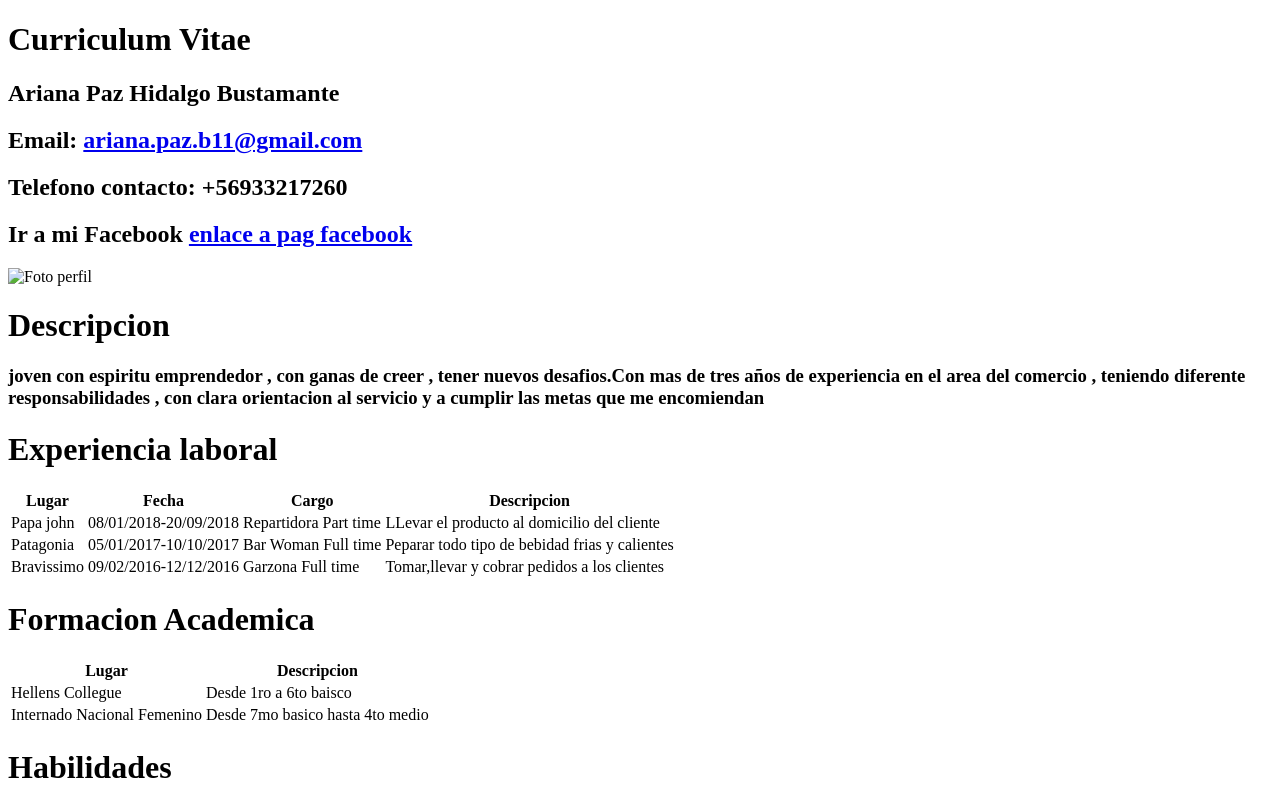
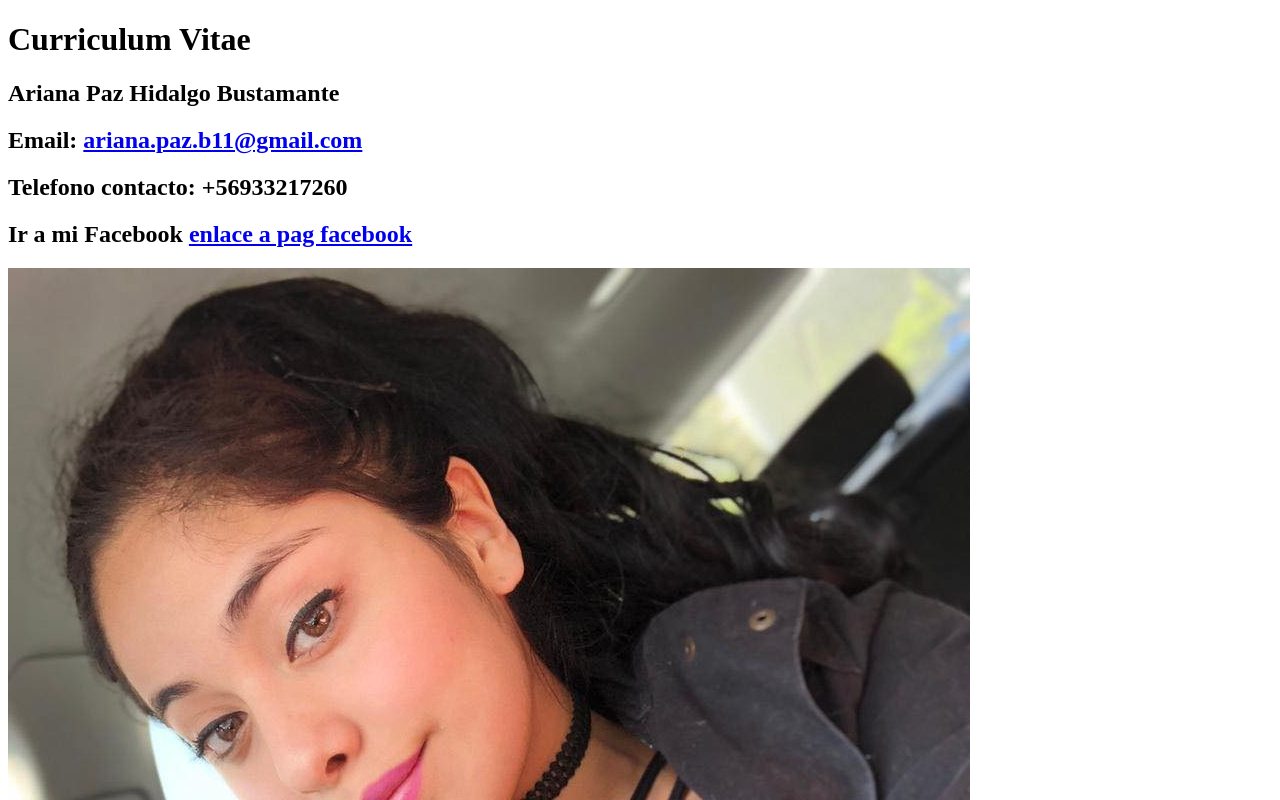
Before and after one commit to ArianaHidalgo/Mi-VC, a plain HTML site: page index.html in a window 1280 px wide. Shown: the top 800 px of the page. Drawn offline with Linux system fonts and the light colour scheme; files whose address does not match are found by name.

Commit message:
6ta edicion

```diff
--- a/index.html
+++ b/index.html
@@ -11,7 +11,7 @@
 	<h2>Telefono contacto: +56933217260</h2>
 	<h2>Ir a mi Facebook <a href="https://www.facebook.com/Drag0n.Mistr3ss"> enlace a pag facebook </a> </h2>
 
-	<img src="C:\Users\Drag0nMistress\Desktop\DesafioLtam.jpg" alt="Foto perfil">
+	<img src="file:///C:/Users/Drag0nMistress/Desktop/DesafioLtam/foto%20cv.jpg" alt="Foto perfil">
 	<h1>Descripcion</h1>
 	<h3>joven con espiritu emprendedor , con ganas de creer , tener nuevos desafios.Con mas de tres años de experiencia en el area del comercio , teniendo diferente responsabilidades , con clara orientacion al servicio y a cumplir las metas que me encomiendan </h3>
 	<h1>Experiencia laboral</h1>
```
